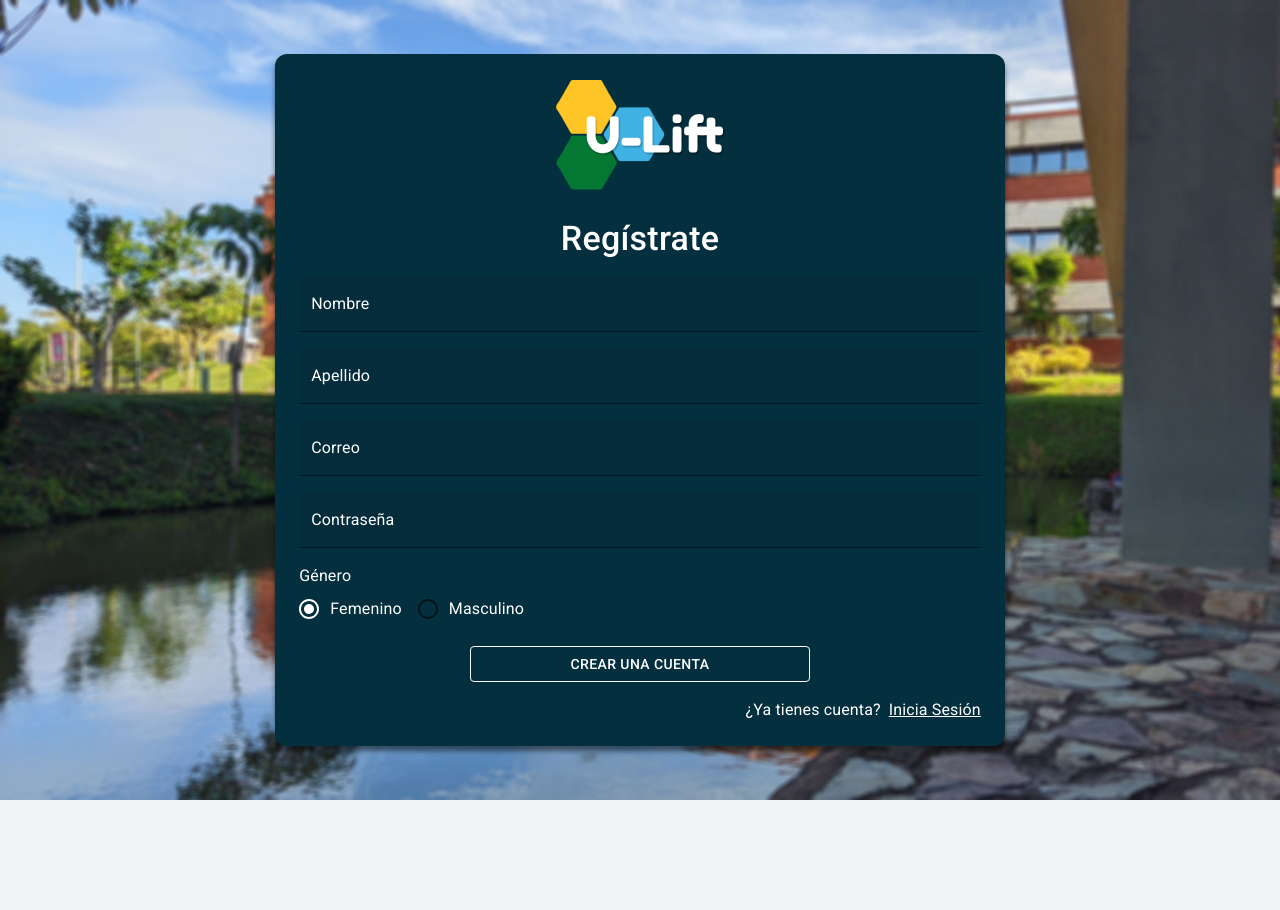
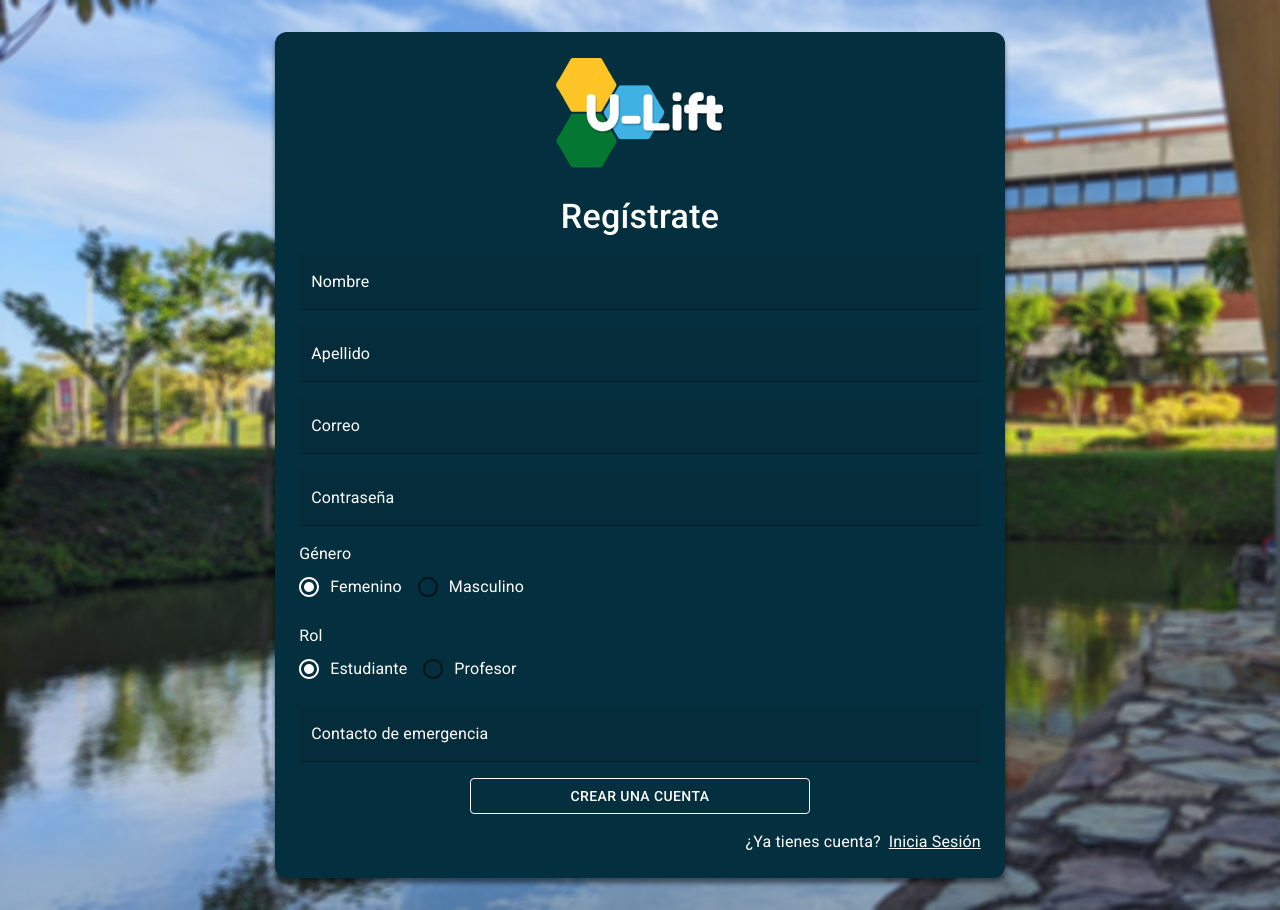
Before and after one commit to robersongarcia/ulift-client, a React (Vite) app: page /auth/registro in a window 1280 px wide. Before the commit the page ends 800 px from the top, so only its background shows below. Built offline with nearby package versions, Linux system fonts and the light colour scheme.

Commit message:
signup page without map and file picker

```diff
--- a/src/auth/pages/SignUpPage.tsx
+++ b/src/auth/pages/SignUpPage.tsx
@@ -198,7 +198,7 @@ export function SignUpPage (): JSX.Element {
             <RadioGroup
               aria-labelledby="demo-radio-buttons-group-label"
               defaultValue="female"
-              name="radio-buttons-group"
+              name="gender"
               row={true}
             >
               <FormControlLabel
@@ -213,6 +213,75 @@ export function SignUpPage (): JSX.Element {
               />
             </RadioGroup>
           </Grid>
+          <Grid item xs={12}
+            sx={{
+              mb: 2,
+              borderRadius: 1
+            }}
+          >
+             <FormLabel id="demo-radio-buttons-group-label" sx={{
+               color: (theme) => theme.palette.primary.contrastText
+             }}>Rol</FormLabel>
+            <RadioGroup
+              aria-labelledby="demo-radio-buttons-group-label"
+              defaultValue="student"
+              name="role"
+              row={true}
+            >
+              <FormControlLabel
+                value="student"
+                control={<Radio color='secondary' />}
+                label="Estudiante"
+              />
+              <FormControlLabel
+                value="teacher"
+                control={<Radio color='secondary' />}
+                label="Profesor"
+              />
+            </RadioGroup>
+          </Grid>
+
+          <Grid
+            item xs={12}
+            sx={{
+              mb: 2,
+              borderRadius: 1
+            }}>
+          <TextField
+              label='Contacto de emergencia'
+              type='text'
+              fullWidth
+              name='emergencyContact'
+              InputProps={{
+                sx: {
+                  '& input': {
+                    color: (theme) => theme.palette.primary.contrastText
+                  }
+                }
+              }}
+              sx={{
+                '& .MuiInputBase-root': {
+                  color: (theme) => theme.palette.primary.contrastText
+                },
+                '& .MuiInputLabel-root': {
+                  color: (theme) => theme.palette.primary.contrastText
+                },
+                '& .MuiFormLabel-root': {
+                  color: (theme) => theme.palette.primary.contrastText
+                },
+                '& .MuiFormLabel-root.Mui-focused': {
+                  color: (theme) => theme.palette.primary.contrastText
+                }
+              }}
+              InputLabelProps={{
+                sx: {
+                  color: (theme) => theme.palette.primary.contrastText
+                }
+              }}
+              variant='filled'
+            />
+          </Grid>
+
           <Grid container
             direction='row'
             justifyContent='center'
```
